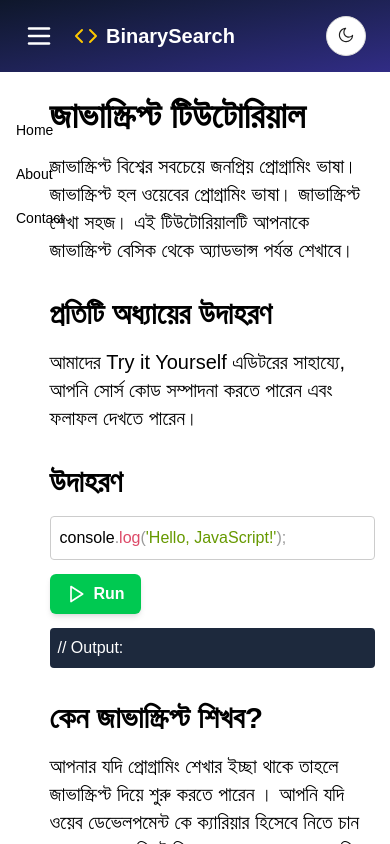
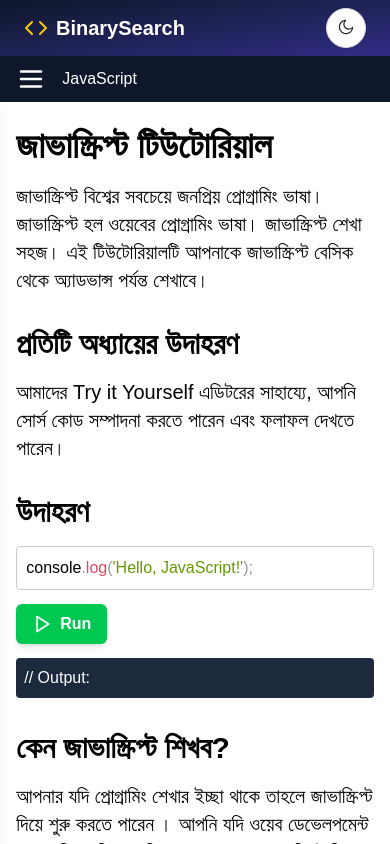
Before and after one commit to misbahulhoq/binarysearch, a Next.js app: page /javascript in a window 390 px wide. Shown: the top 844 px of the page. Built offline with nearby package versions, Linux system fonts and the light colour scheme; what @ant-design/nextjs-registry would draw is missing.

Commit message:
sidebar logic updated

```diff
--- a/src/app/Provider.tsx
+++ b/src/app/Provider.tsx
@@ -13,6 +13,7 @@ interface ThemeContextType {
 interface SidebarContextType {
   isSidebarOpen: boolean;
   toggleSidebar: () => void;
+  closeSidebar: () => void;
 }
 
 const ThemeContext = createContext<ThemeContextType | undefined>(undefined);
@@ -38,9 +39,17 @@ export const useTheme = () => {
   return context;
 };
 
+export const useSidebar = () => {
+  const context = useContext(SidebarContext);
+  if (!context)
+    throw new Error("useSidebar must be used within SidebarProvider");
+  return context;
+};
+
 const Provider = ({ children }: { children: React.ReactNode }) => {
   const [isDarkMode, setIsDarkMode] = useState(false);
   const [isSidebarOpen, setIsSidebarOpen] = useState(false);
+
   const toggleTheme = () => {
     const newTheme = !isDarkMode;
     setIsDarkMode(newTheme);
@@ -49,6 +58,10 @@ const Provider = ({ children }: { children: React.ReactNode }) => {
 
   const toggleSidebar = () => {
     setIsSidebarOpen((prev) => !prev);
+  };
+
+  const closeSidebar = () => {
+    setIsSidebarOpen(false);
   };
 
   useEffect(() => {
@@ -63,7 +76,7 @@ const Provider = ({ children }: { children: React.ReactNode }) => {
 
     const handleResize = () => {
       const newWidth = window.innerWidth;
-      setIsSidebarOpen(newWidth >= 768);
+      setIsSidebarOpen(newWidth >= 1024);
     };
     window.addEventListener("resize", handleResize);
 
@@ -80,7 +93,7 @@ const Provider = ({ children }: { children: React.ReactNode }) => {
       }}
     >
       <SidebarContext.Provider
-        value={{ isSidebarOpen: false, toggleSidebar: () => {} }}
+        value={{ isSidebarOpen, toggleSidebar, closeSidebar }}
       >
         <ConfigProvider theme={isDarkMode ? darkTheme : lightTheme}>
           <div className={`${isDarkMode ? "" : ""}`}>{children}</div>
--- a/src/app/javascript/layout.tsx
+++ b/src/app/javascript/layout.tsx
@@ -2,9 +2,15 @@
 import React, { ReactNode } from "react";
 import { useTheme } from "../Provider";
 import Sidebar from "@/components/layout/Sidebar";
+import { jsCourses } from "@/data/javascript";
 
 const JavascriptPageLayout = ({ children }: { children: ReactNode }) => {
   const { theme } = useTheme();
+  const links = jsCourses.map((lesson) => ({
+    title: lesson.title,
+    path: `/javascript/${lesson.id}`,
+  }));
+
   return (
     <section
       style={{
@@ -13,17 +19,8 @@ const JavascriptPageLayout = ({ children }: { children: ReactNode }) => {
       }}
       className="flex min-h-screen py-6 md:py-7"
     >
-      <div className="relative -left-64 w-[150px]">
-        <Sidebar
-          isSidebarOpen={true}
-          toggleSidebar={() => {}}
-          links={[
-            { name: "Home", path: "/" },
-            { name: "About", path: "/about" },
-            { name: "Contact", path: "/contact" },
-          ]}
-        />
-      </div>
+      <Sidebar links={links} />
+
       <div className="grow">{children}</div>
     </section>
   );
--- a/src/components/layout/Footer.tsx
+++ b/src/components/layout/Footer.tsx
@@ -5,7 +5,7 @@ const Footer = () => {
   return (
     <footer>
       {/* Footer */}
-      <footer className="bg-slate-900 py-12">
+      <footer className="relative z-20 bg-slate-900 py-12">
         <div className="container mx-auto px-6">
           <div className="flex flex-col items-center justify-between md:flex-row">
             <div className="mb-6 flex items-center space-x-2 md:mb-0">
--- a/src/components/layout/Header.tsx
+++ b/src/components/layout/Header.tsx
@@ -4,12 +4,15 @@ import React from "react";
 import Logo from "../shared/Logo";
 import ThemeSwitcher from "../shared/ThemeSwitcher";
 import { usePathname } from "next/navigation";
-import { Menu } from "lucide-react";
+import { Cross, Menu } from "lucide-react";
+import Link from "next/link";
+import { useSidebar } from "@/app/Provider";
+import { CloseOutlined } from "@ant-design/icons";
 
 const Header = () => {
   const [isClient, setIsClient] = React.useState(false);
   const pathName = usePathname();
-
+  const { toggleSidebar, isSidebarOpen } = useSidebar();
   React.useEffect(() => {
     setIsClient(true);
   }, []);
@@ -18,13 +21,14 @@ const Header = () => {
 
   if (isClient)
     return (
-      <header className="sticky top-0 z-10 bg-gradient-to-br from-slate-900 to-indigo-900 text-white">
+      <div className="sticky top-0 z-10">
+        <header className="bg-gradient-to-br from-slate-900 to-indigo-900 text-white">
           {/* Header */}
-        <header className="container mx-auto flex items-center justify-between px-6 py-4">
+          <header className="container mx-auto flex items-center justify-between px-6 py-2 lg:py-4">
             <div className="flex items-center gap-5">
-            <button className="lg:hidden">
+              {/* <button className="lg:hidden">
                 <Menu size={30} />
-            </button>
+              </button> */}
               <Logo />
             </div>
             <nav className="hidden lg:block">
@@ -54,7 +58,28 @@ const Header = () => {
 
             {pathName !== "/" && <ThemeSwitcher />}
           </header>
+
+          {/* Header End */}
         </header>
+        <div className="bg-slate-900 py-2 text-white">
+          <div className="container-center flex items-center gap-4">
+            {pathName !== "/" && (
+              <button
+                className="cursor-pointer lg:hidden"
+                onClick={toggleSidebar}
+              >
+                {isSidebarOpen ? (
+                  <CloseOutlined size={50} style={{ fontSize: "26px" }} />
+                ) : (
+                  <Menu size={30} />
+                )}
+              </button>
+            )}
+
+            <Link href="/javascript">JavaScript</Link>
+          </div>
+        </div>
+      </div>
     );
 };
 
--- a/src/components/layout/Sidebar.tsx
+++ b/src/components/layout/Sidebar.tsx
@@ -1,26 +1,39 @@
 "use client";
+
+import { useSidebar } from "@/app/Provider";
+import Link from "next/link";
 import React from "react";
 
 interface SidebarProps {
-  isSidebarOpen: boolean;
-  toggleSidebar: () => void;
-  links: { name: string; path: string }[];
+  links: { title: string; path: string }[];
 }
-const Sidebar = ({ isSidebarOpen, toggleSidebar, links }: SidebarProps) => {
+const Sidebar = ({ links }: SidebarProps) => {
+  const { isSidebarOpen, closeSidebar } = useSidebar();
+
   return (
+    <div className="lg:mr-[180px]">
+      <div
+        className={`fixed top-[102px] z-10 w-[180px] bg-gray-800 text-white shadow-lg transition-transform duration-300 lg:top-[112px] ${isSidebarOpen ? "translate-x-0" : "-translate-x-full"}`}
+      >
         <aside
-      className={`fixed right-0 h-screen w-full min-w-[150px] overflow-y-auto ${isSidebarOpen ? "block" : "hidden"}`}
+          className={`h-screen overflow-y-auto transition-transform duration-300 ${isSidebarOpen ? "translate-x-0" : "-translate-x-full"}`}
         >
           <ul className="flex flex-col gap-2 p-4">
             {links.map((link, index) => (
               <li key={index}>
-            <a href={link.path} className="block py-2 text-sm font-medium">
-              {link.name}
-            </a>
+                <Link
+                  href={link.path}
+                  className="block py-2 text-sm font-medium"
+                  onClick={closeSidebar}
+                >
+                  {link.title}
+                </Link>
               </li>
             ))}
           </ul>
         </aside>
+      </div>
+    </div>
   );
 };
 
```
Also changed, not shown: src/data/javascript/lessons/variables.mdx (+0 -7 lines). Lines whose indentation alone changed are shown as unchanged.
